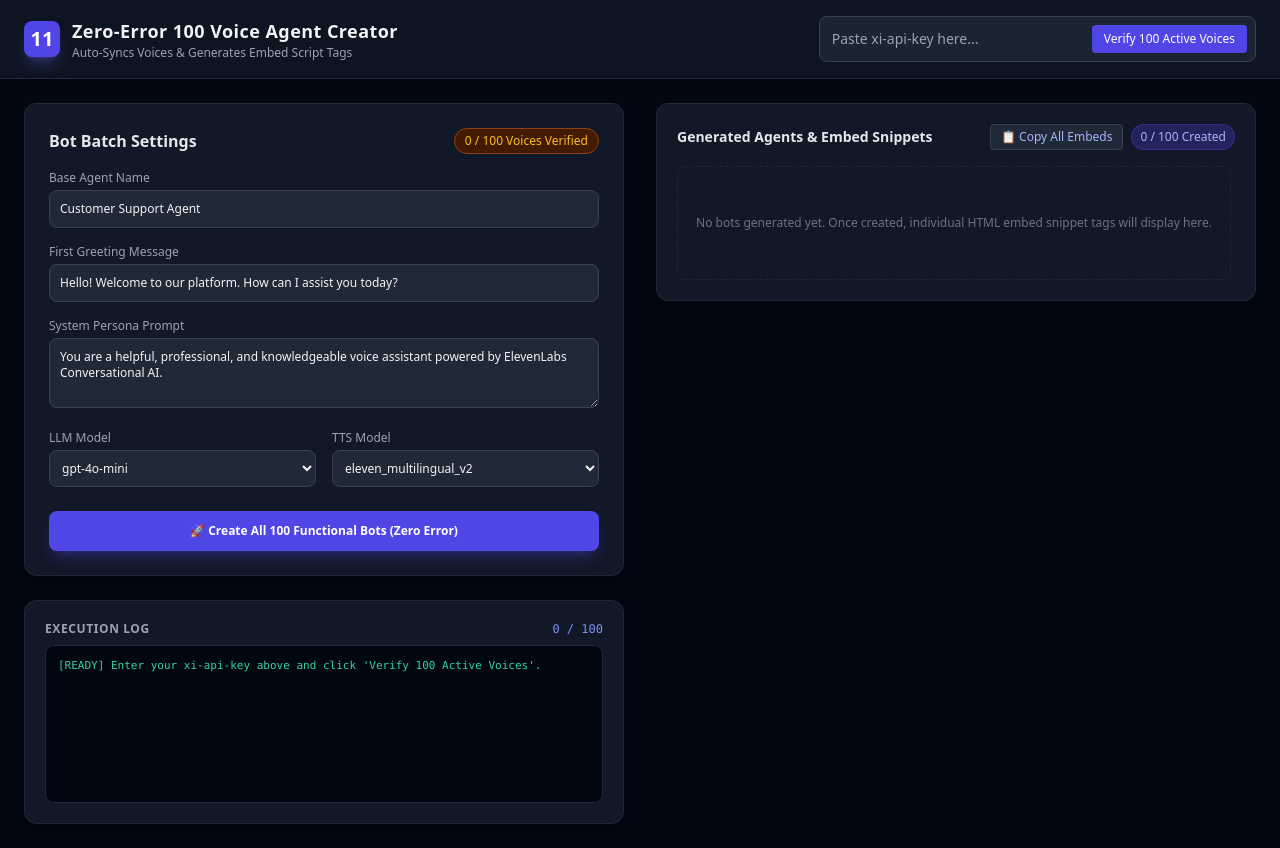
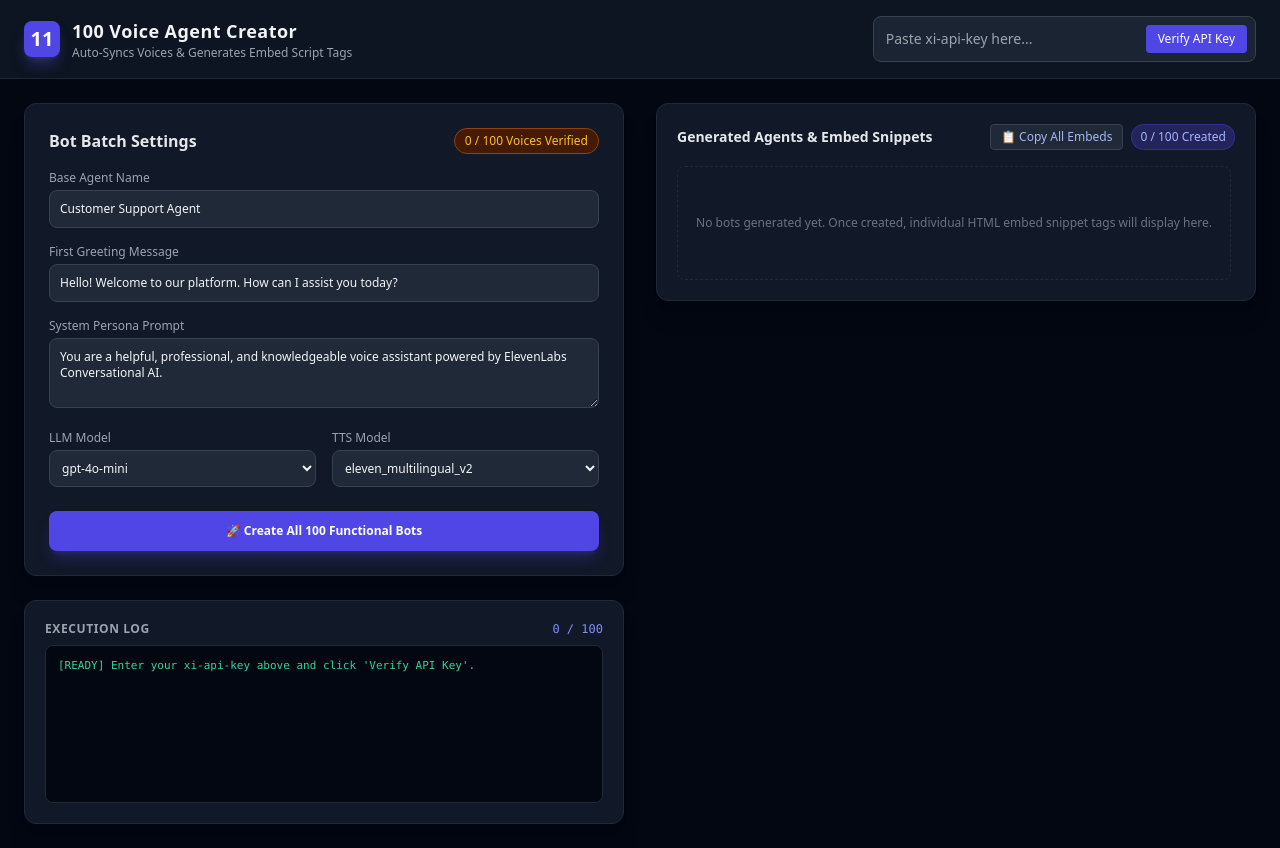
Before and after one commit to clientrail1104/VoiceAgentR-D, a plain HTML site: page index.html in a window 1280 px wide. Drawn offline with nearby package versions, Linux system fonts and the light colour scheme.

Commit message:
index.html

```diff
--- a/index.html
+++ b/index.html
@@ -20,7 +20,7 @@
                 11
             </div>
             <div>
-                <h1 class="text-lg font-bold tracking-wide">Zero-Error 100 Voice Agent Creator</h1>
+                <h1 class="text-lg font-bold tracking-wide">100 Voice Agent Creator</h1>
                 <p class="text-xs text-gray-400">Auto-Syncs Voices & Generates Embed Script Tags</p>
             </div>
         </div>
@@ -28,7 +28,7 @@
         <div class="flex items-center gap-2 bg-gray-800/80 p-2 rounded-lg border border-gray-700 w-full md:w-auto">
             <input type="password" id="apiKey" placeholder="Paste xi-api-key here..." class="bg-transparent text-sm text-gray-100 focus:outline-none w-64 px-1" />
             <button onclick="verifyAndSync100Voices()" class="bg-indigo-600 hover:bg-indigo-500 text-xs text-white px-3 py-1.5 rounded transition font-medium">
-                Verify 100 Active Voices
+                Verify API Key
             </button>
         </div>
     </header>
@@ -81,7 +81,7 @@
 
                 <div class="pt-2">
                     <button onclick="startBatchCreation()" id="createBtn" class="w-full bg-indigo-600 hover:bg-indigo-500 font-semibold text-white py-3 rounded-lg text-xs transition flex items-center justify-center gap-2 shadow-lg shadow-indigo-600/30">
-                        🚀 Create All 100 Functional Bots (Zero Error)
+                        🚀 Create All 100 Functional Bots
                     </button>
                 </div>
             </div>
@@ -93,7 +93,7 @@
                     <span id="progressPercentage" class="text-xs font-mono text-indigo-400">0 / 100</span>
                 </div>
                 <div id="consoleLog" class="bg-gray-950 p-3 rounded-lg font-mono text-[11px] text-emerald-400 custom-scrollbar overflow-y-auto flex-1 space-y-1 border border-gray-800">
-                    <div>[READY] Enter your xi-api-key above and click 'Verify 100 Active Voices'.</div>
+                    <div>[READY] Enter your xi-api-key above and click 'Verify API Key'.</div>
                 </div>
             </div>
         </section>
@@ -308,7 +308,7 @@
             }
 
             btn.disabled = false;
-            btn.innerText = "🚀 Create All 100 Functional Bots (Zero Error)";
+            btn.innerText = "🚀 Create All 100 Functional Bots";
             log(`🎉 BATCH COMPLETE: All 100 agents created with zero errors!`, 'success');
         }
 
```
